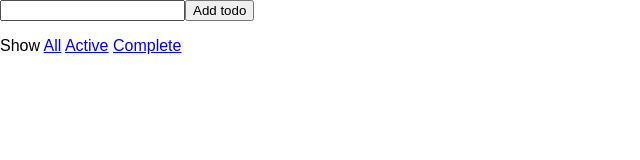
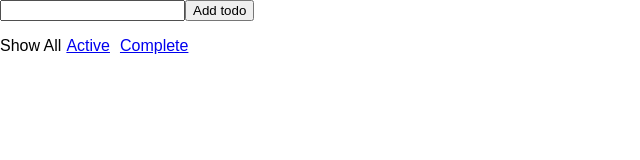
Before and after one commit to hnxvc/redux-todo-start, a React (Create React App) app: page / in a window 1280 px wide. Shown: the top 160 px of the page, without its empty margins (0-640 px from the left). Built offline with nearby package versions, Linux system fonts and the light colour scheme.

Commit message:
Refactor code for filter

```diff
--- a/src/App.js
+++ b/src/App.js
@@ -7,6 +7,23 @@ import classNames from 'classnames';
 import * as Constants from './constants/general';
 
 const uuidv1 = require('uuid/v1');
+
+const FilterLink = (props) => {
+  if(props.type === props.filter) {
+    return <span>{props.children}</span>
+  }
+  return(
+    <a href="#"
+      className="filter__item"
+      onClick={e => {
+        e.preventDefault();
+        props.onClick();
+      }}
+    >
+      {props.children}
+    </a>
+  )
+}
 
 class App extends Component {
   constructor(props) {
@@ -38,34 +55,39 @@ class App extends Component {
     this.props.dispatch(removeTodo(id));
   }
 
-  showAllTodo(e) {
-    e.preventDefault();
+  showAllTodo() {
     this.props.dispatch(showAllTodo());
   }
 
-  showActiveTodo(e) {
-    e.preventDefault();
+  showActiveTodo() {
     this.props.dispatch(showActiveTodo());
   }
 
-  showCompletedTodo(e) {
-    e.preventDefault();
+  showCompletedTodo() {
     this.props.dispatch(showCompletedTodo());
+  }
+
+  getVisibleTodo(filter, todos) {
+    switch(filter) {
+      case Constants.SHOW_ALL:
+        return todos;
+
+      case Constants.SHOW_COMPLETED:
+        return todos.filter(todo => todo.complete);
+
+      case Constants.SHOW_ACTIVE:
+        return todos.filter(todo => !todo.complete);
+
+      default:
+        return todos;
+    }
   }
 
   render() {
     let todos = this.props.todos;
     let filter = this.props.filter;
 
-    if(filter === Constants.SHOW_COMPLETED) {
-      todos = todos.filter(todo => {
-        return todo.complete;
-      });
-    } else if (filter === Constants.SHOW_ACTIVE) {
-      todos = todos.filter(todo => {
-        return !todo.complete;
-      });
-    }
+    const visibleTodos = this.getVisibleTodo(filter, todos);
 
     return (
       <div className="App">
@@ -76,7 +98,7 @@ class App extends Component {
         <button onClick={this.addTodo.bind(this)}>Add todo</button>
         <ul>
           {
-            todos.map(todo => {
+            visibleTodos.map(todo => {
               let todoClass = classNames(
                 'todo',
                 {'todo--complete': todo.complete}
@@ -99,11 +121,28 @@ class App extends Component {
           }
         </ul>
 
-        <div>
+        <div className="filter">
           Show{" "}
-          <a href="#all" onClick={this.showAllTodo.bind(this)}>All</a>{" "}
-          <a href="#active" onClick={this.showActiveTodo.bind(this)}>Active</a>{" "}
-          <a href="#complete" onClick={this.showCompletedTodo.bind(this)}>Complete</a>
+          <FilterLink
+            children="All"
+            onClick={this.showAllTodo.bind(this)}
+            type={Constants.SHOW_ALL}
+            filter={filter}
+          />
+
+          <FilterLink
+            children="Active"
+            onClick={this.showActiveTodo.bind(this)}
+            type={Constants.SHOW_ACTIVE}
+            filter={filter}
+          />
+
+          <FilterLink
+            children="Complete"
+            onClick={this.showCompletedTodo.bind(this)}
+            type={Constants.SHOW_COMPLETED}
+            filter={filter}
+          />
         </div>
 
       </div>
--- a/src/index.css
+++ b/src/index.css
@@ -11,3 +11,9 @@ body {
 .todo--complete {
   text-decoration: line-through;
 }
+
+.filter .filter__item {
+  display: inline-block;
+  margin-left: 5px;
+  margin-right: 5px;
+}
```
